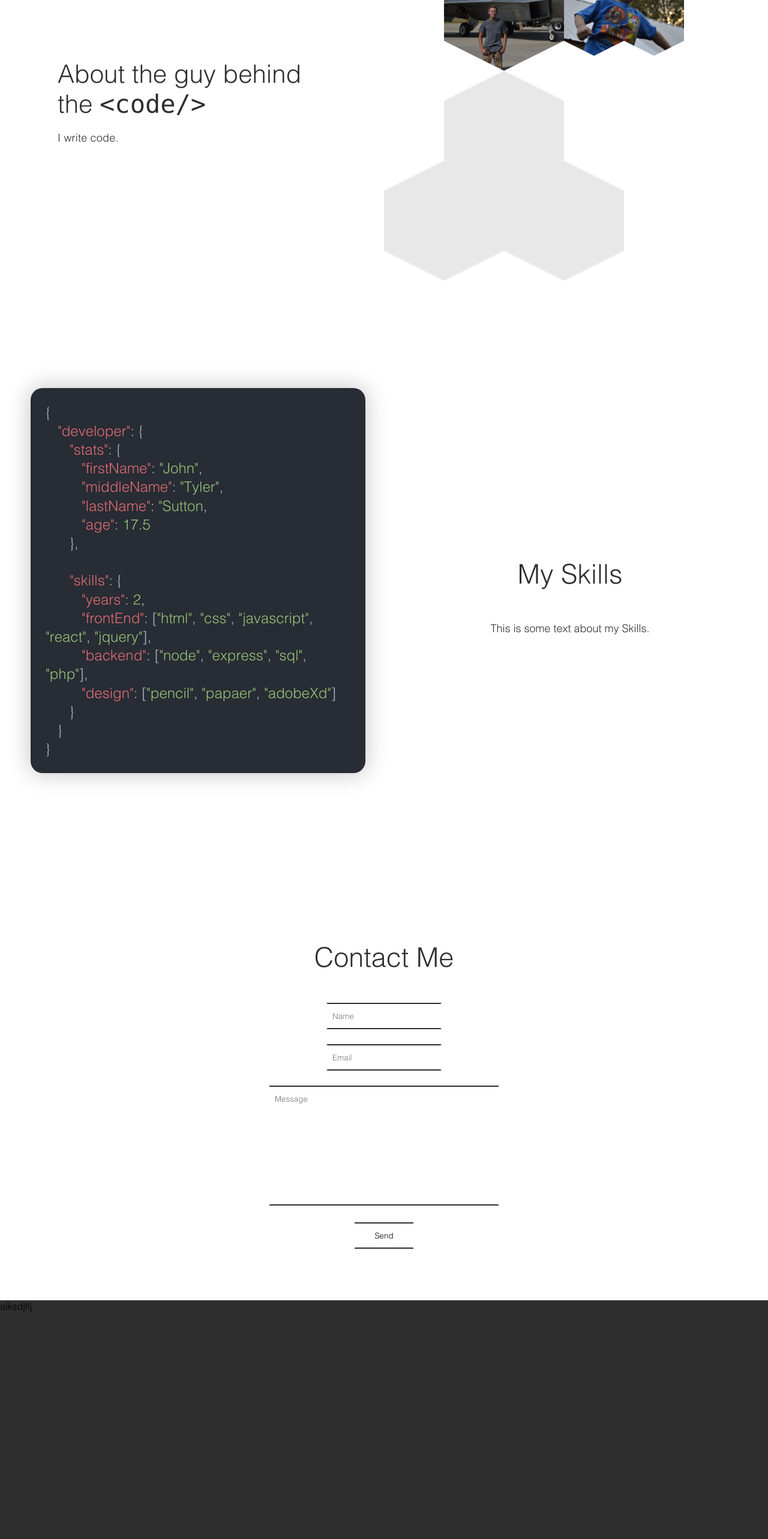
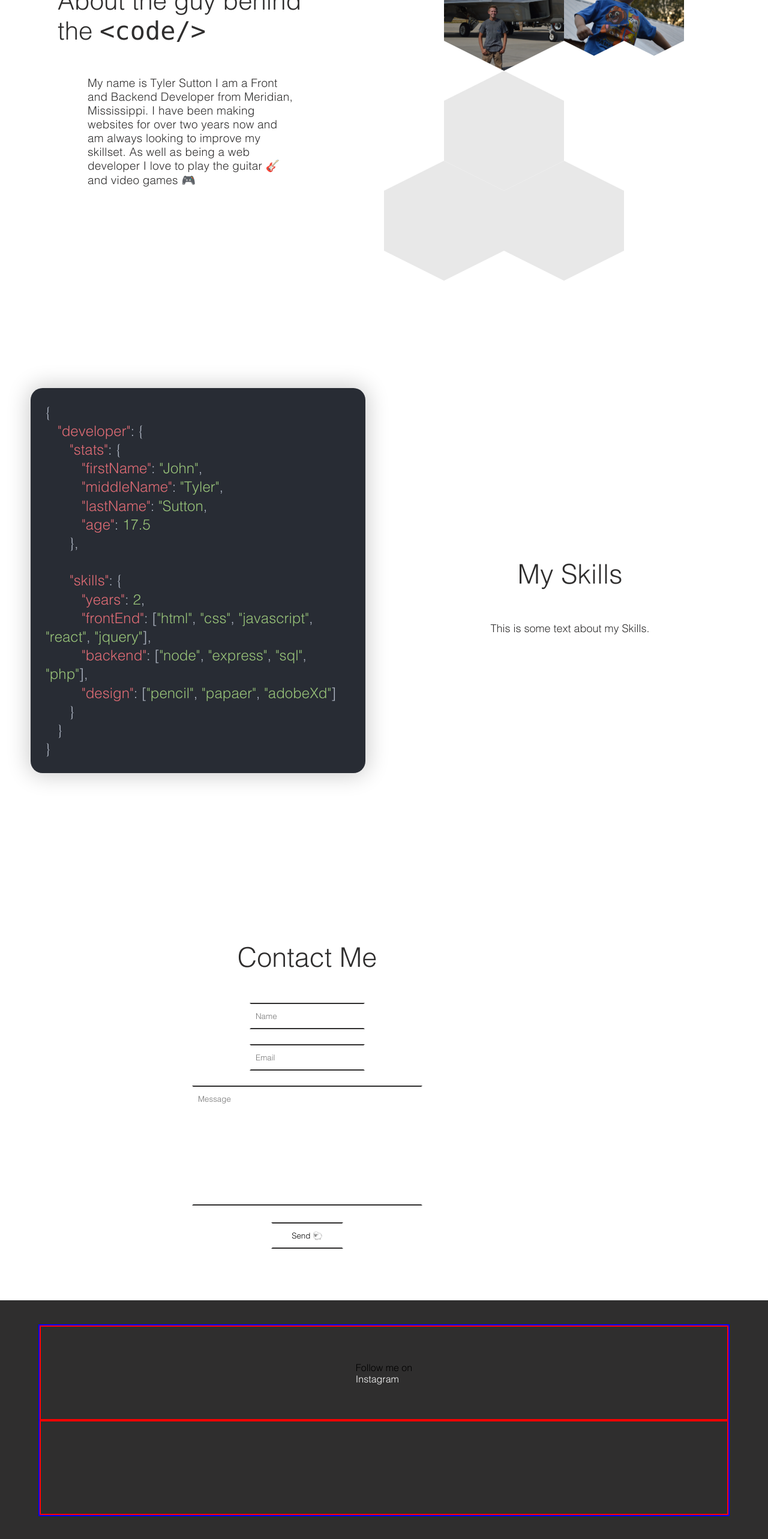
Before and after one commit to Tylers309/personal-site-revamp, a React (Create React App) app: page / in a window 1280 px wide. Shown: the part 1032-3598 px from the top of the page at 60% size. Built offline with nearby package versions, Linux system fonts and the light colour scheme.

Commit message:
Added emojis and changed the title and manifest

```diff
--- a/public/index.html
+++ b/public/index.html
@@ -6,7 +6,7 @@
       <meta name="viewport" content="width=device-width, initial-scale=1.0">
       <meta http-equiv="X-UA-Compatible" content="ie=edge">
 
-    <meta name="theme-color" content="#000000">
+    <meta name="theme-color" content="#5FC6E5">
     <!--
       manifest.json provides metadata used when your web app is added to the
       homescreen on Android. See https://developers.google.com/web/fundamentals/web-app-manifest/
@@ -21,7 +21,7 @@
       work correctly both with client-side routing and a non-root public URL.
       Learn how to configure a non-root public URL by running `npm run build`.
     -->
-    <title>React App</title>
+    <title>Tyler Sutton | Website Designer and Developer</title>
   </head>
   <body>
     <noscript>
--- a/src/about/about.js
+++ b/src/about/about.js
@@ -26,7 +26,10 @@ class About extends Component {
               but I kept on and grew more and more fond of the idea of sharing knowledge via the internet and I wanted to be a part of it more and more. So I created more and more test websites till I created my own and for
               friends and family. I keep refining my skills everyday. (In fact, this site you are on is it's third full iteration!) I hope you have found my story entertaining, that you understand a little more about me and my journey, and maybe help inspire you to start your own.  */}
 
-              I write code.
+              My name is Tyler Sutton I am a Front and Backend Developer from Meridian,
+              Mississippi. I have been making websites for over two years now and
+              am always looking to improve my skillset. As well as being a web developer I
+              love to play the guitar 🎸 and video games 🎮
             </AboutText>
           </LeftHolder>
         </AboutLeft>
@@ -118,10 +121,9 @@ const Header = styled.h2`
 `;
 
 const AboutText = styled.p`
-  font-size: 18px;
+  font-size: 19px;
   font-weight: 100;
-
-  padding-top: 20px;
+  padding: 50px 50px;
   letter-spacing: .20px;
 
   color: #2f2e2e;
--- a/src/contact/contact.js
+++ b/src/contact/contact.js
@@ -8,12 +8,19 @@ class Contact extends Component {
     return(
       <Wrapper>
         <WrapperHolder>
-          <Header>Contact Me</Header>
-          <Input type="text" name="name" placeholder="Name" />
-          <Input type="email" name="email" placeholder="Email" />
-          <Textarea placeholder="Message" />
+          <WrapperLeft>
+            <Header>Contact Me</Header>
+            <Input type="text" name="name" placeholder="Name" />
+            <Input type="email" name="email" placeholder="Email" />
+            <Textarea placeholder="Message" />
 
-          <Button>Send</Button>
+            <Button>Send 🐑</Button>
+          </WrapperLeft>
+
+
+          <WrapperRight>
+
+          </WrapperRight>
         </WrapperHolder>
       </Wrapper>
     )
@@ -35,13 +42,24 @@ const Wrapper = styled.div`
 
 const WrapperHolder = styled.div`
   align-self: center;
-  width: 30%;
+  width: 50%;
   height: 50%;
 
   @media (max-width: 768px) {
     width: 80%;
   }
 
+`;
+
+const WrapperLeft = styled.div`
+  width: 60%;
+  height: 100%;
+
+  float: left;
+`;
+
+const WrapperRight = styled(WrapperLeft)`
+  width: 40%;
 `;
 
 const Header = styled.h1`
--- a/src/footer/footer.js
+++ b/src/footer/footer.js
@@ -8,7 +8,20 @@ class Footer extends Component {
   render() {
     return (
       <Wrapper>
-alksdjflj
+        <WrapperHolder>
+          <FooterLeft>
+            <FooterLeftHolder>
+              Follow me on
+              <LinksHolder>
+                <Link href="https://www.instagram.com/tylercodes/" target="_blank">Instagram</Link>
+              </LinksHolder>
+            </FooterLeftHolder>
+          </FooterLeft>
+
+          <FooterRight>
+
+          </FooterRight>
+        </WrapperHolder>
       </Wrapper>
     );
   }
@@ -23,5 +36,48 @@ const Wrapper = styled.div`
 
   position: relative;
 
+  display: flex;
+  justify-content: center;
+
   background-color: #2f2e2e;
 `;
+
+const WrapperHolder = styled.div`
+  height: 80%;
+  width: 90%;
+
+  align-self: center;
+
+  border: 2px solid blue;
+
+`;
+
+
+const FooterLeft = styled.div`
+  height: 50%;
+  width: 100%;
+
+  float: left;
+
+  display: flex;
+  justify-content: center;
+
+  border: 2px solid red;
+`;
+
+const FooterRight = styled(FooterLeft)``;
+
+
+const FooterLeftHolder = styled.div`
+  align-self: center;
+`;
+
+const LinksHolder = styled.div`
+
+`;
+
+const Link = styled.a`
+  color: #fff;
+
+  text-decoration: none;
+`;
```
Also changed, not shown: public/manifest.json.
